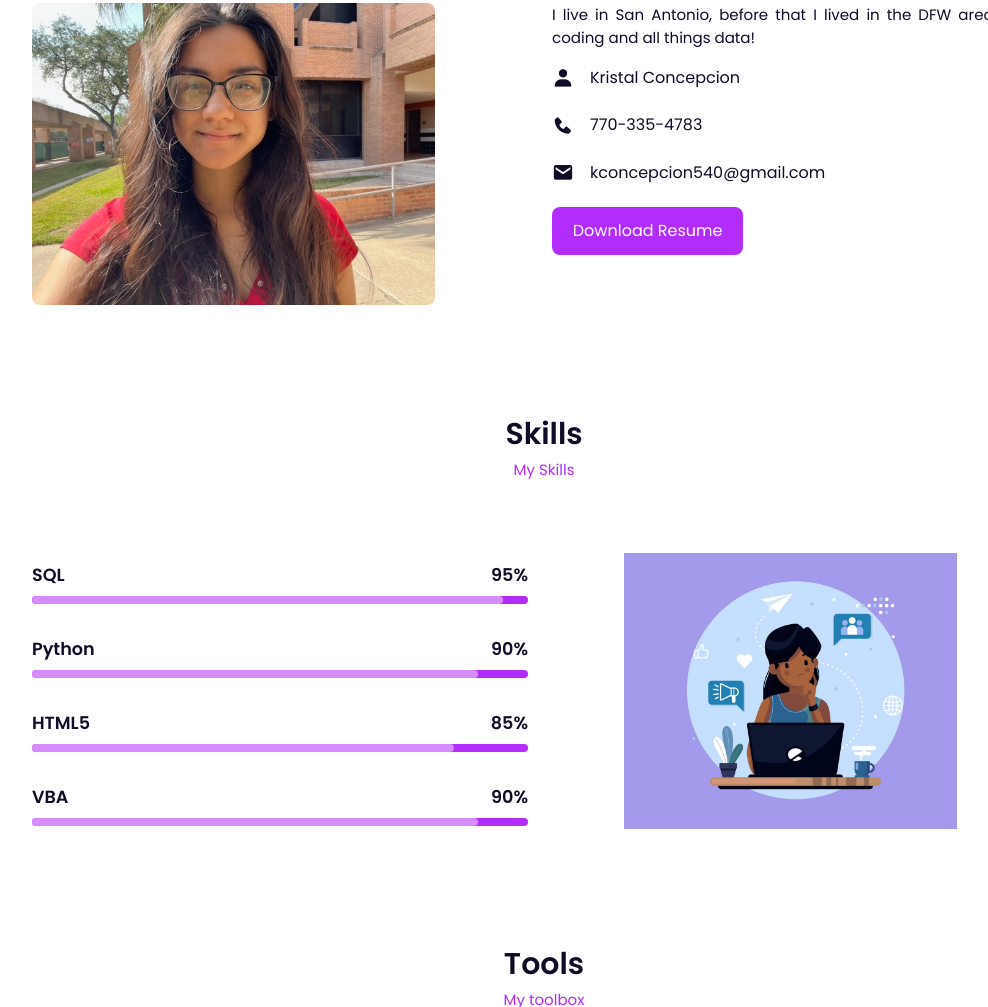
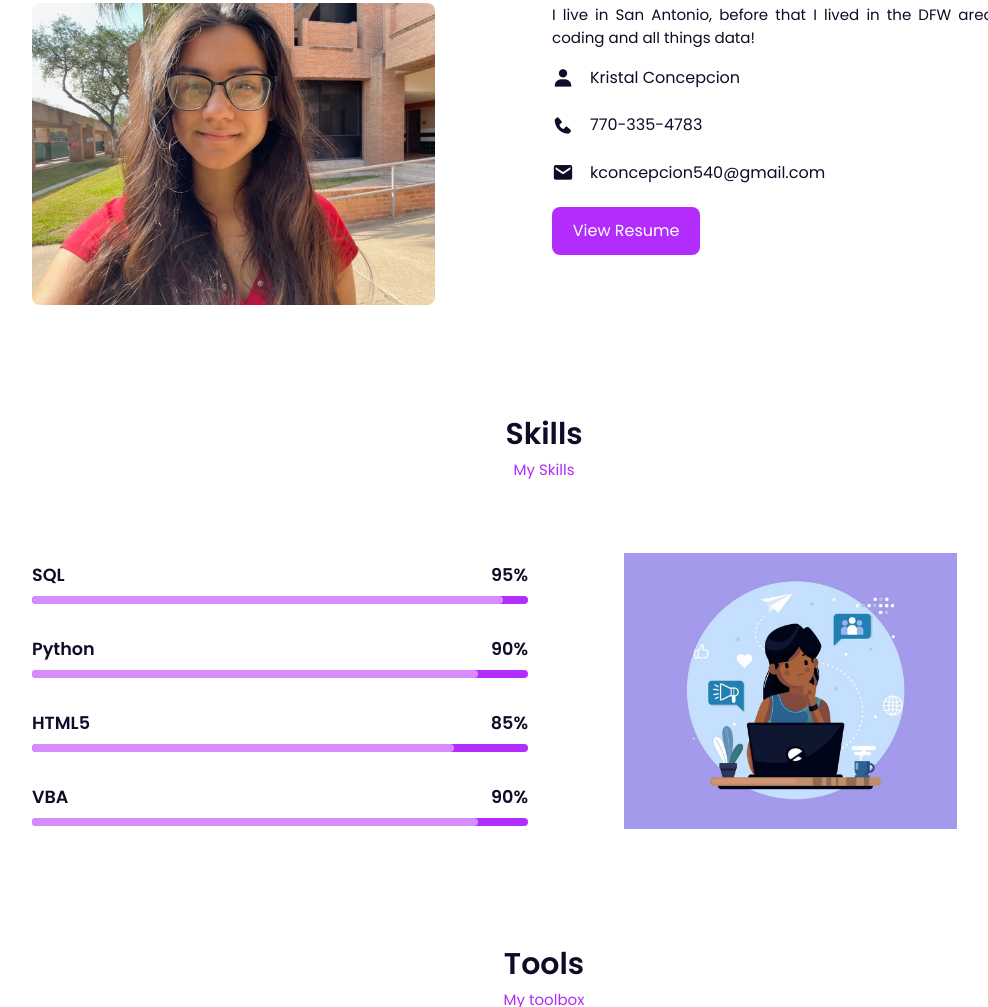
Before and after one commit to kconcepcion/kconcepcion.github.io, a plain HTML site: page index.html in a window 1280 px wide. Shown: the part 949-1956 px from the top of the page, without its empty margins (96-1084 px from the left). Drawn offline with nearby package versions, Linux system fonts and the light colour scheme.

Commit message:
adding resume viewer?

```diff
--- a/index.html
+++ b/index.html
@@ -101,7 +101,9 @@
                         </div>
                     </div>
                     <!-- about btn -->
-                    <div class="btn">Download Resume</div>
+                    <a href="KristalConcepcionResume.pdf" download="Resume">
+                    <div class="btn">View Resume</div>
+                    </a>
                 </div>
             </div>
         </section>
```
